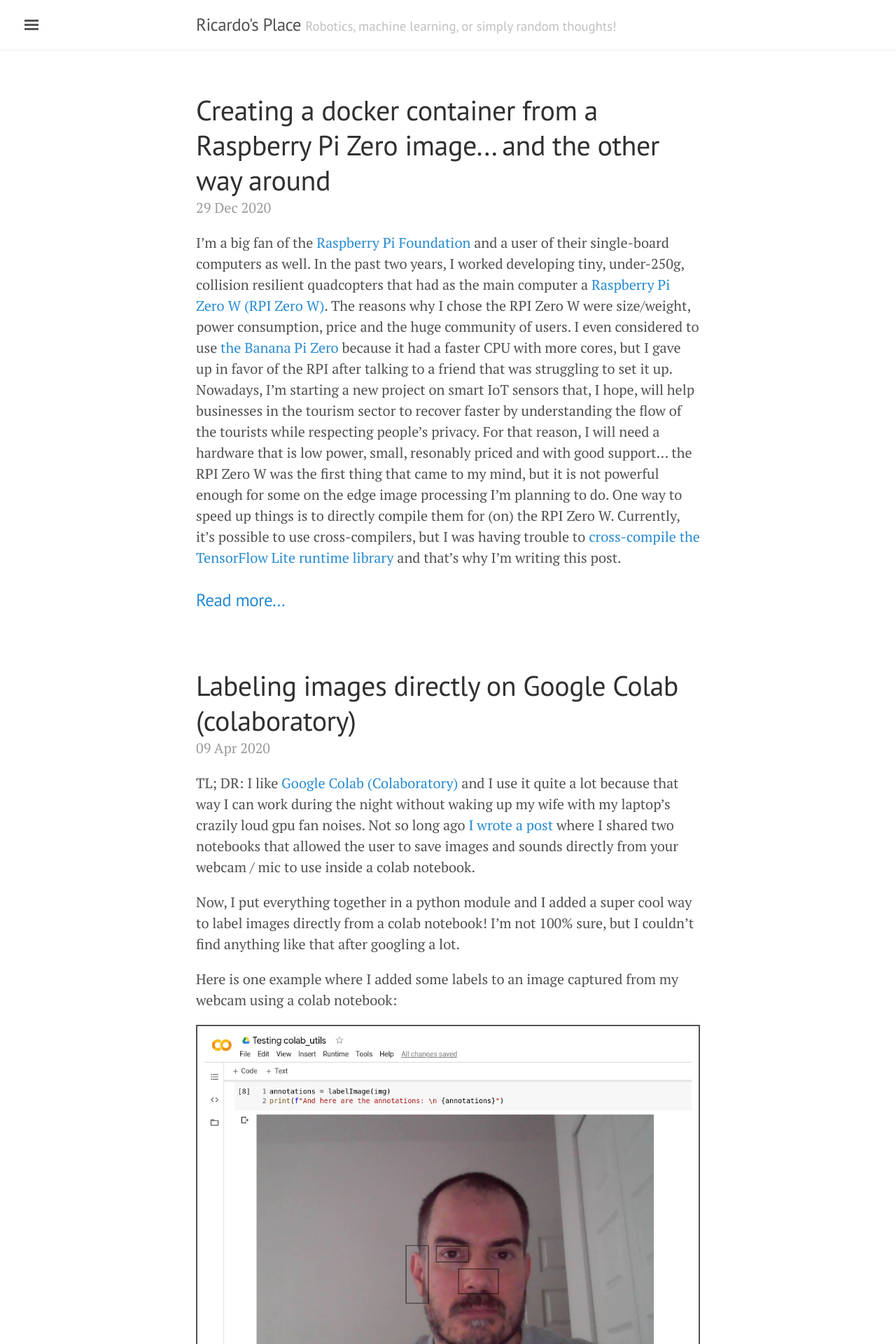
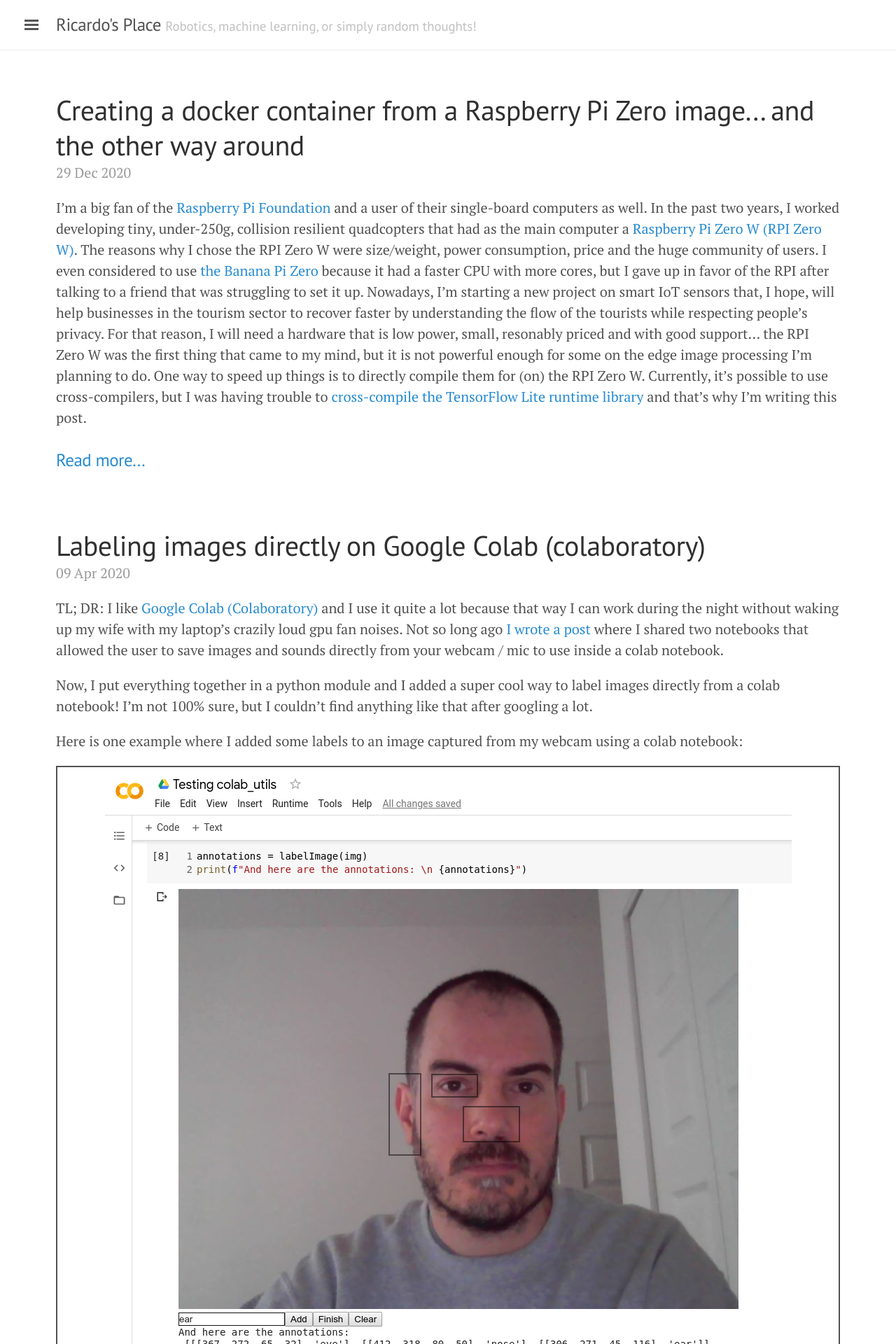
Before and after one commit to ricardodeazambuja/ricardodeazambuja.github.io, a Jekyll site: the page built from index.html, in a window 1280 px wide. Shown: the top 1920 px of the page at 70% size. Built offline with Jekyll 4.4.1, drawn with Linux system fonts in a browser that asks for light colours; emoji names are drawn with the system emoji font; the list of posts is cut into pages by our own code.

Commit message:
Make the main div wider when reading on a big screen

```diff
--- a/public/css/lanyon.css
+++ b/public/css/lanyon.css
@@ -86,6 +86,17 @@ h1, h2, h3, h4, h5, h6 {
   }
 }
 
+@media (min-width: 80em) {
+  .container {
+    max-width: 58rem;
+  }
+}
+
+@media (min-width: 100em) {
+  .container {
+    max-width: 68rem;
+  }
+}
 
 /*
  * Masthead
```
